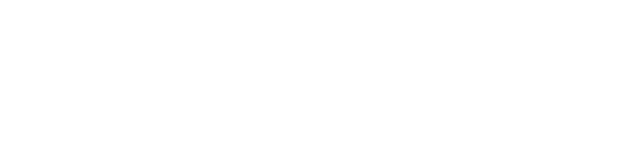
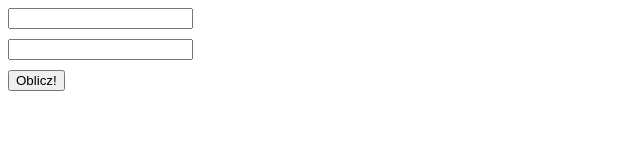
Before and after one commit to AndrzeiPetrunko/w68164_Programowanie_SL02_2IID-P_2023, a plain HTML site: page Lab 4/lab4.html in a window 1280 px wide. Shown: the whole page, without its empty margins (0-640 px from the left). Drawn offline with Linux system fonts and the light colour scheme.

Commit message:
lab 4 complete

```diff
--- a/Lab 4/lab4.html
+++ b/Lab 4/lab4.html
@@ -12,6 +12,10 @@
 </head>
 
 <body>
+	<input style="margin-bottom: 10px;"type="text" id="bok1"><br>
+	<input style="margin-bottom: 10px;"type="text" id="bok2"><br>
+	<button onclick="newObject()">Oblicz!</button>
+
 
 </body>
 
--- a/Lab 4/lab4.js
+++ b/Lab 4/lab4.js
@@ -47,11 +47,17 @@ const carNew = new Car("BMW","X5",2015,"Niebieski",50 )
 console.log(carNew)
 carNew.acceleration(50)
 console.log(carNew.age())
-// Lab 4 - Zad 5
-
-function prostokat(wysokosc, szerokosc) {
-    this.width = szerokosc;
-    this.height = wysokosc;
+// Lab 4 - Zad 5 & 6
+function newObject(){
+    bok1 = parseInt(document.getElementById("bok1").value)
+    bok2 = parseInt(document.getElementById("bok2").value)
+    if (bok1 <= 0 || bok2 <= 0){
+        console.log("Jedna z liczb jest równa lub mniejsza od zera !!!")
+        return
+    }
+    function prostokat(bok1, bok2) {
+        this.width = bok1;
+        this.height = bok2;
         this.pole = function() {
             return `Pole tego prostokąta: ${this.height * this.width} jendostek kwadratowych.`
         }
@@ -67,6 +73,6 @@ function prostokat(wysokosc, szerokosc) {
             }
             }
         }
-const prostokaT = new prostokat(12,12)
+    const prostokaT = new prostokat(bok1,bok2)
     console.log(`${prostokaT.pole()} \n\n${prostokaT.obwod()} \n\n${prostokaT.ifKwadrat()}`)
-// Lab 4 - Zad 6
+}
```
Lines whose indentation alone changed are shown as unchanged.
